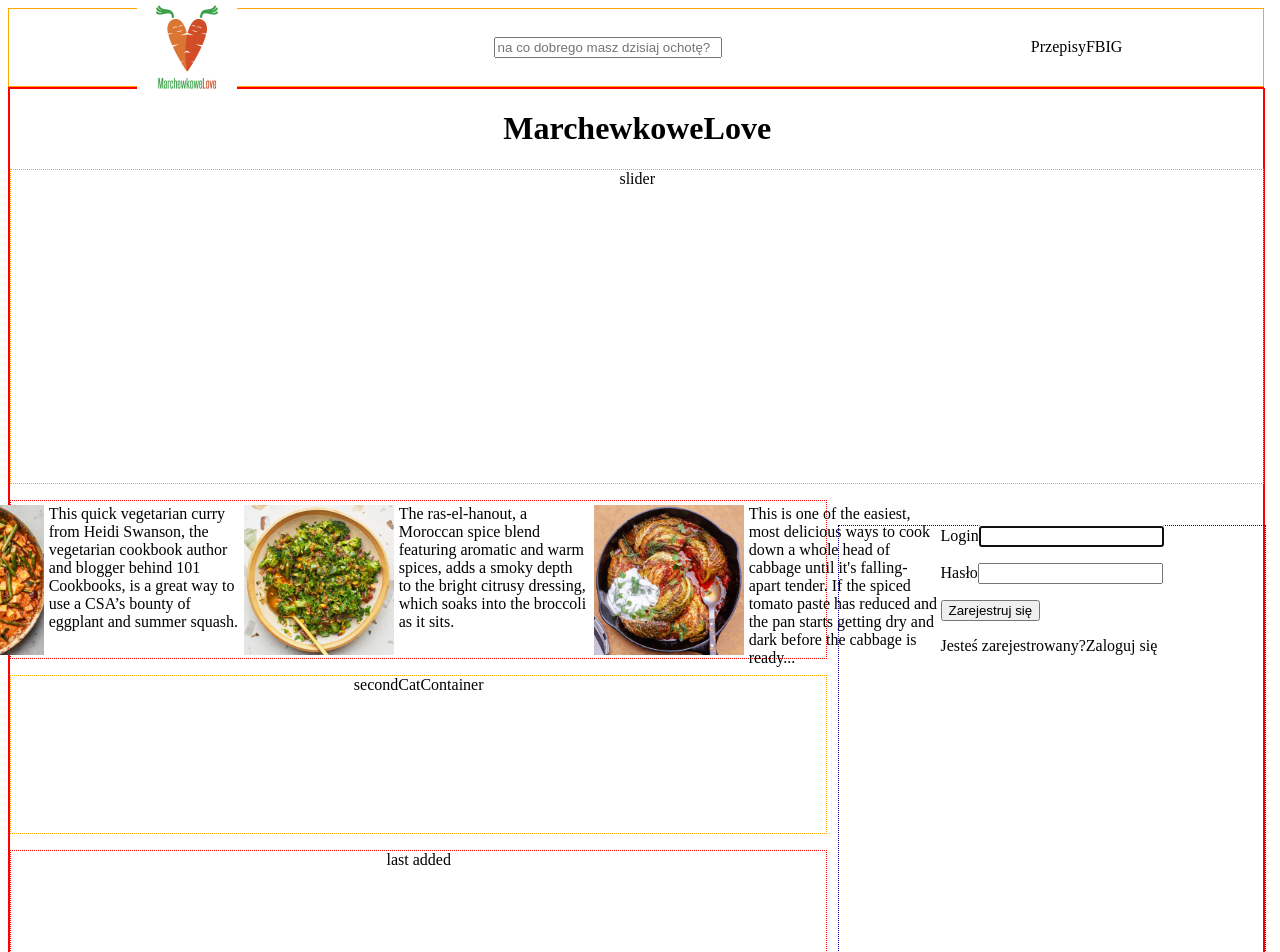
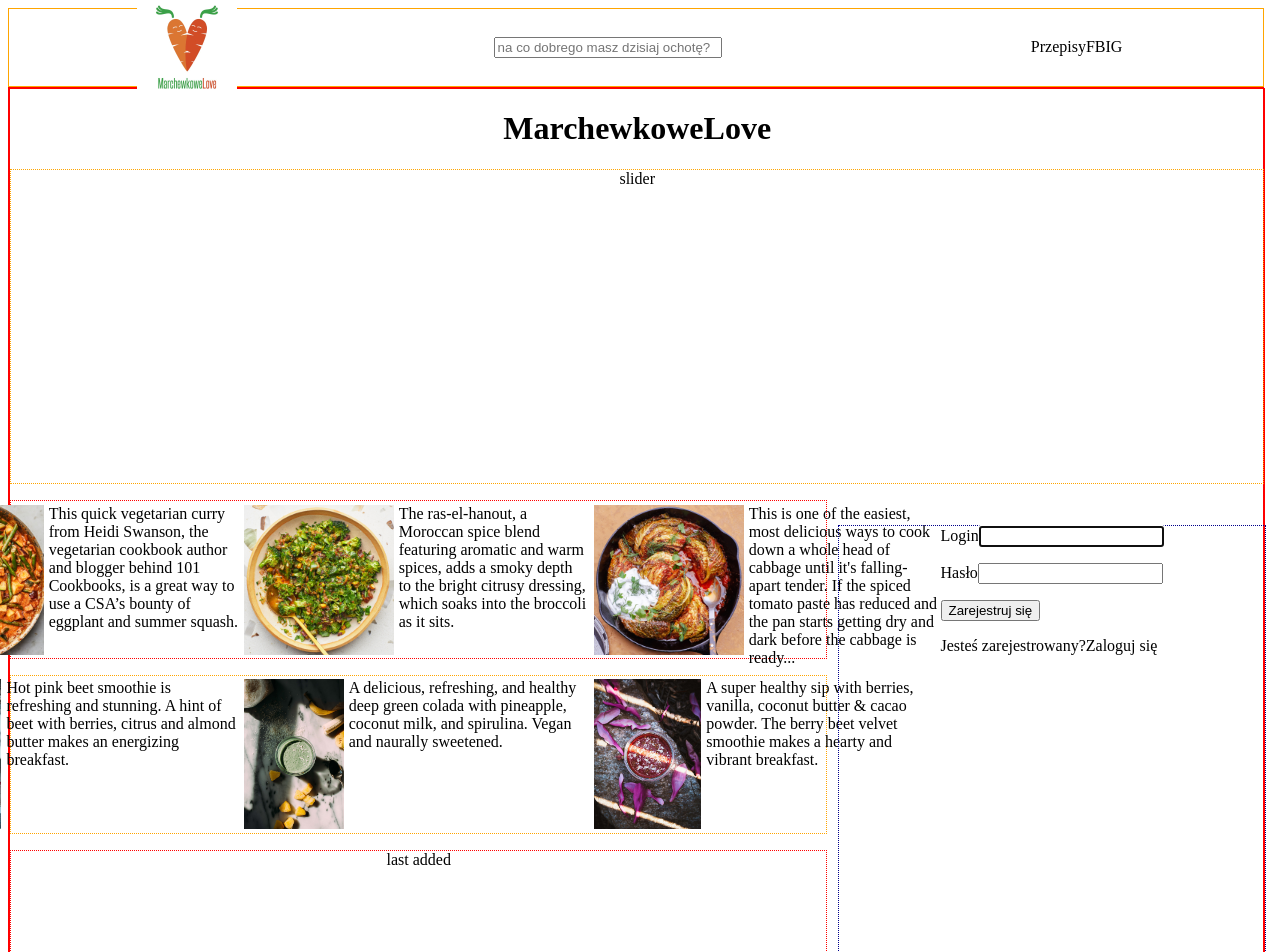
Before and after one commit to bartosz-lesniewski/marchewkowelove, a React (Create React App) app: page / in a window 1280 px wide. Shown: the top 952 px of the page. Built offline with nearby package versions, Linux system fonts and the light colour scheme; no server answers; the HTML template or start-up script is replaced by a standard one.

Commit message:
second cat content and scss added

```diff
--- a/src/components/Main.js
+++ b/src/components/Main.js
@@ -1,6 +1,7 @@
 import "../styles/main.css";
 import SignInUp from "./SignInUp";
 import FirstCatContainer from "./FirstCatContainer";
+import SecondCatContainer from "./SecondCatContainer";
 
 function Main() {
 	return (
@@ -10,7 +11,9 @@ function Main() {
 			<div className="firstCategoryContainer">
 				<FirstCatContainer />
 			</div>
-			<div className="secondCategoryContainer">secondCatContainer</div>
+			<div className="secondCategoryContainer">
+				<SecondCatContainer />
+			</div>
 			<div className="lastAdded">last added</div>
 			<div className="signInUp">
 				<SignInUp />
--- /dev/null
+++ b/src/components/SecondCatContainer.js
@@ -0,0 +1,35 @@
+import "../styles/secondCatWrapper.css";
+import rec1cat2 from "../img/recpie1cat2.jpg";
+import rec2cat2 from "../img/recipe2cat2.jpg";
+import rec3cat2 from "../img/recipe3cat2.jpg";
+
+function SecondCatContainer() {
+	return (
+		<div className="secondCatWrapper">
+			<div className="wrap1">
+				<img className="img__1__1" src={rec1cat2}></img>
+				<article className="art__1__1">
+					Hot pink beet smoothie is refreshing and stunning. A hint of beet with
+					berries, citrus and almond butter makes an energizing breakfast.
+				</article>
+			</div>
+			<div className="wrap2">
+				<img className="img__2__1" src={rec2cat2}></img>
+				<article className="art__2__1">
+					A delicious, refreshing, and healthy deep green colada with pineapple,
+					coconut milk, and spirulina. Vegan and naurally sweetened.
+				</article>
+			</div>
+			<div className="wrap3">
+				<img className="img__3__1" src={rec3cat2}></img>
+				<article className="art__3__1">
+					A super healthy sip with berries, vanilla, coconut butter & cacao
+					powder. The berry beet velvet smoothie makes a hearty and vibrant
+					breakfast.
+				</article>
+			</div>
+		</div>
+	);
+}
+
+export default SecondCatContainer;
--- /dev/null
+++ b/src/styles/sass/secondCatWrapper.scss
@@ -0,0 +1,43 @@
+.secondCategoryContainer {
+	.secondCatWrapper {
+		display: flex;
+		justify-content: center;
+		align-items: center;
+		.wrap1 {
+			display: flex;
+			width: 350px;
+			height: 150px;
+			.img__1__1 {
+				margin-right: 5px;
+				width: 150px;
+			}
+			.art__1__1 {
+				margin-right: 5px;
+			}
+		}
+		.wrap2 {
+			display: flex;
+			width: 350px;
+			height: 150px;
+			.img__2__1 {
+				margin-right: 5px;
+				width: 150px;
+			}
+			.art__2__1 {
+				margin-right: 5px;
+			}
+		}
+		.wrap3 {
+			display: flex;
+			width: 350px;
+			height: 150px;
+			.img__3__1 {
+				margin-right: 5px;
+				width: 150px;
+			}
+			.art__3__1 {
+				margin-right: 5px;
+			}
+		}
+	}
+}
--- /dev/null
+++ b/src/styles/secondCatWrapper.css
@@ -0,0 +1,63 @@
+.secondCategoryContainer .secondCatWrapper {
+  display: -webkit-box;
+  display: -ms-flexbox;
+  display: flex;
+  -webkit-box-pack: center;
+      -ms-flex-pack: center;
+          justify-content: center;
+  -webkit-box-align: center;
+      -ms-flex-align: center;
+          align-items: center;
+}
+
+.secondCategoryContainer .secondCatWrapper .wrap1 {
+  display: -webkit-box;
+  display: -ms-flexbox;
+  display: flex;
+  width: 350px;
+  height: 150px;
+}
+
+.secondCategoryContainer .secondCatWrapper .wrap1 .img__1__1 {
+  margin-right: 5px;
+  width: 150px;
+}
+
+.secondCategoryContainer .secondCatWrapper .wrap1 .art__1__1 {
+  margin-right: 5px;
+}
+
+.secondCategoryContainer .secondCatWrapper .wrap2 {
+  display: -webkit-box;
+  display: -ms-flexbox;
+  display: flex;
+  width: 350px;
+  height: 150px;
+}
+
+.secondCategoryContainer .secondCatWrapper .wrap2 .img__2__1 {
+  margin-right: 5px;
+  width: 150px;
+}
+
+.secondCategoryContainer .secondCatWrapper .wrap2 .art__2__1 {
+  margin-right: 5px;
+}
+
+.secondCategoryContainer .secondCatWrapper .wrap3 {
+  display: -webkit-box;
+  display: -ms-flexbox;
+  display: flex;
+  width: 350px;
+  height: 150px;
+}
+
+.secondCategoryContainer .secondCatWrapper .wrap3 .img__3__1 {
+  margin-right: 5px;
+  width: 150px;
+}
+
+.secondCategoryContainer .secondCatWrapper .wrap3 .art__3__1 {
+  margin-right: 5px;
+}
+/*# sourceMappingURL=secondCatWrapper.css.map */
```
Also changed, not shown: 1 other file (tests, documents, lock files or other folders).
